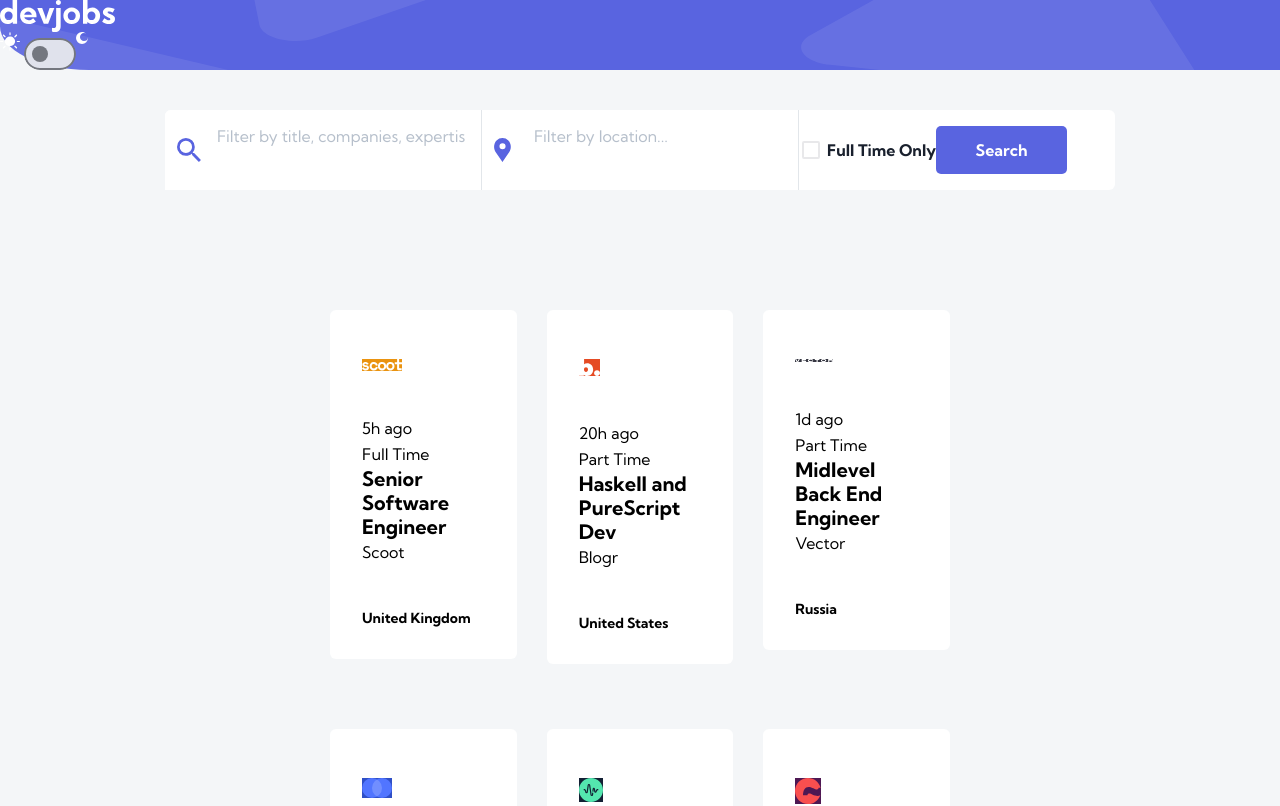
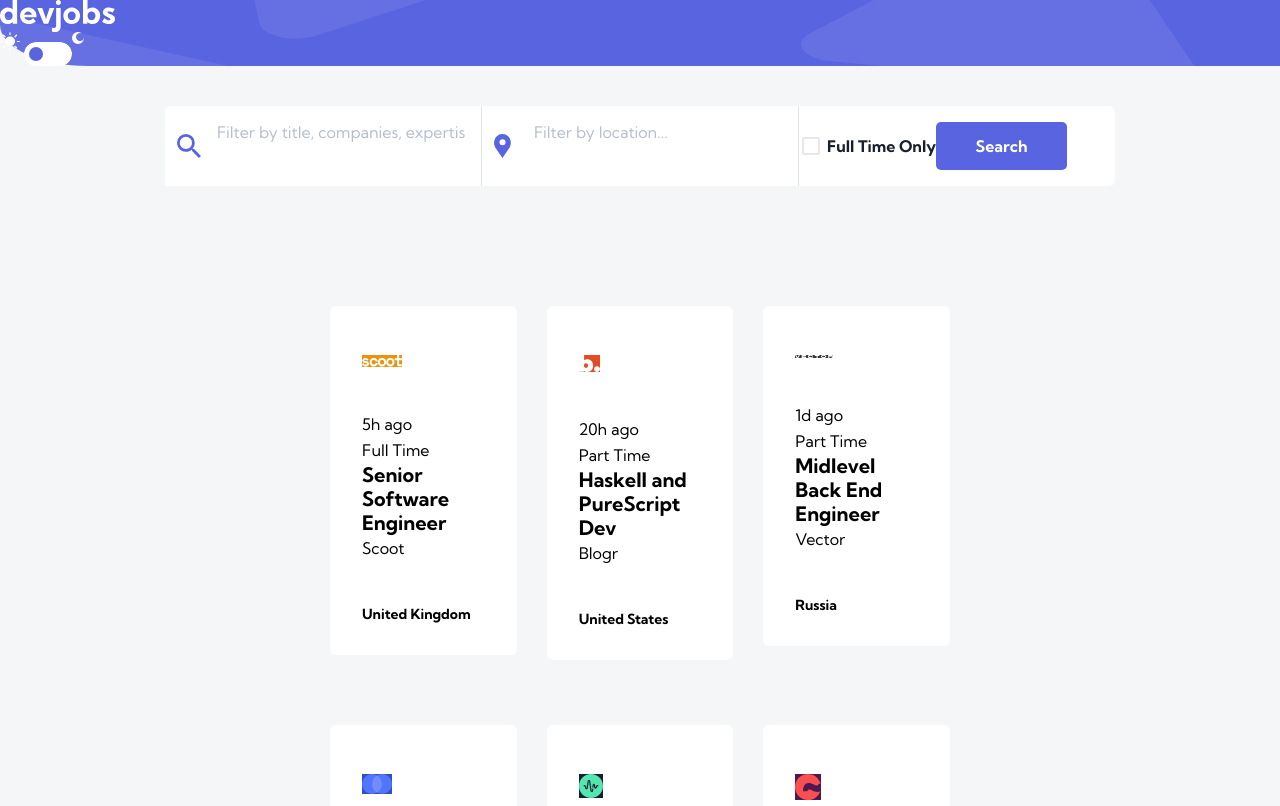
Before and after one commit to FerdinandoGeografo/devjobs-web-app, an Angular app: page /jobs in a window 1280 px wide. Shown: the top 806 px of the page. Built offline with nearby package versions, Linux system fonts and the light colour scheme.

Commit message:
feat: added slide toggle styles

```diff
--- a/src/app/jobs/data-access/jobs-store.ts
+++ b/src/app/jobs/data-access/jobs-store.ts
@@ -25,8 +25,8 @@
         .concat(j.requirements.content)
         .concat(j.requirements.items.join(' '));
       return (
-        (!query || jobContent.includes(query)) &&
-        (!location || j.location.includes(location)) &&
+        (!query || jobContent.toLowerCase().includes(query.toLowerCase())) &&
+        (!location || j.location.toLowerCase().includes(location.toLowerCase())) &&
         (!fullTimeOnly || j.contract === 'Full Time')
       );
     })
--- a/src/app/jobs/ui/jobs-filters.ts
+++ b/src/app/jobs/ui/jobs-filters.ts
@@ -68,9 +68,9 @@
             fullTimeOnly: !filter().fullTimeOnly
           })
         "
-        >Full Time Only</mat-checkbox
-      >
-
+        >
+        Full Time Only
+        </mat-checkbox>
       <button matButton="filled" (click)="searchClicked.emit(filter())">Search</button>
     </div>
   `,
--- a/src/styles.scss
+++ b/src/styles.scss
@@ -112,6 +112,58 @@
     touch-target-display: block,
     state-layer-size: 2.4rem,
   ));
+
+  /***** SLIDE TOGGLE *****/
+  @include mat.slide-toggle-overrides((
+    track-width: 4.8rem,
+    track-height: 2.4rem,
+    track-outline-width: 0,
+    track-shape: var(--mat-sys-corner-full),
+    touch-target-size: 1.4rem,
+    pressed-handle-size: 1.4rem,
+    selected-handle-horizontal-margin: 0 0 0 -5px,
+    selected-pressed-handle-horizontal-margin: 0 0 0 -5px,
+    selected-track-outline-color: transparent,
+    selected-track-outline-width: 0px,
+    state-layer-size: 1.4rem,
+    selected-handle-size: 1.4rem,
+    unselected-handle-horizontal-margin: 0 0 0 5px,
+    unselected-pressed-handle-horizontal-margin: 0 0 0 5px,
+    unselected-handle-size: 1.4rem,
+    handle-width: 1.4rem,
+    handle-height: 1.4rem,
+    handle-surface-color: var(--neutral-0),
+    handle-shape: 50%,
+    track-outline-color: transparent,
+    selected-focus-handle-color: var(--primary-100),
+    selected-hover-handle-color: var(--primary-100),
+    selected-focus-state-layer-color: var(--primary-100),
+    selected-focus-state-layer-opacity: 1,
+    selected-hover-track-color: var(--neutral-0),
+    selected-focus-track-color: var(--neutral-0),
+    selected-handle-color: var(--primary-400),
+    selected-hover-state-layer-color: var(--primary-100),
+    selected-hover-state-layer-opacity: 1,
+    selected-pressed-handle-color: var(--primary-400),
+    selected-pressed-state-layer-color: var(--primary-100),
+    selected-pressed-state-layer-opacity: 1,
+    selected-pressed-track-color: var(--neutral-0),
+    selected-track-color: var(--neutral-0),
+    unselected-focus-handle-color: var(--primary-100),
+    unselected-focus-state-layer-color: var(--primary-100),
+    unselected-focus-state-layer-opacity: 1,
+    unselected-focus-track-color: var(--neutral-0),
+    unselected-handle-color: var(--primary-400),
+    unselected-hover-handle-color: var(--primary-100),
+    unselected-hover-state-layer-color: var(--primary-100),
+    unselected-hover-state-layer-opacity: 1,
+    unselected-hover-track-color: var(--neutral-0),
+    unselected-pressed-handle-color: var(--primary-400),
+    unselected-pressed-state-layer-color: var(--primary-100),
+    unselected-pressed-state-layer-opacity: 1,
+    unselected-pressed-track-color: var(--neutral-0),
+    unselected-track-color: var(--neutral-0),
+  ));
 }
 
 body {
```
